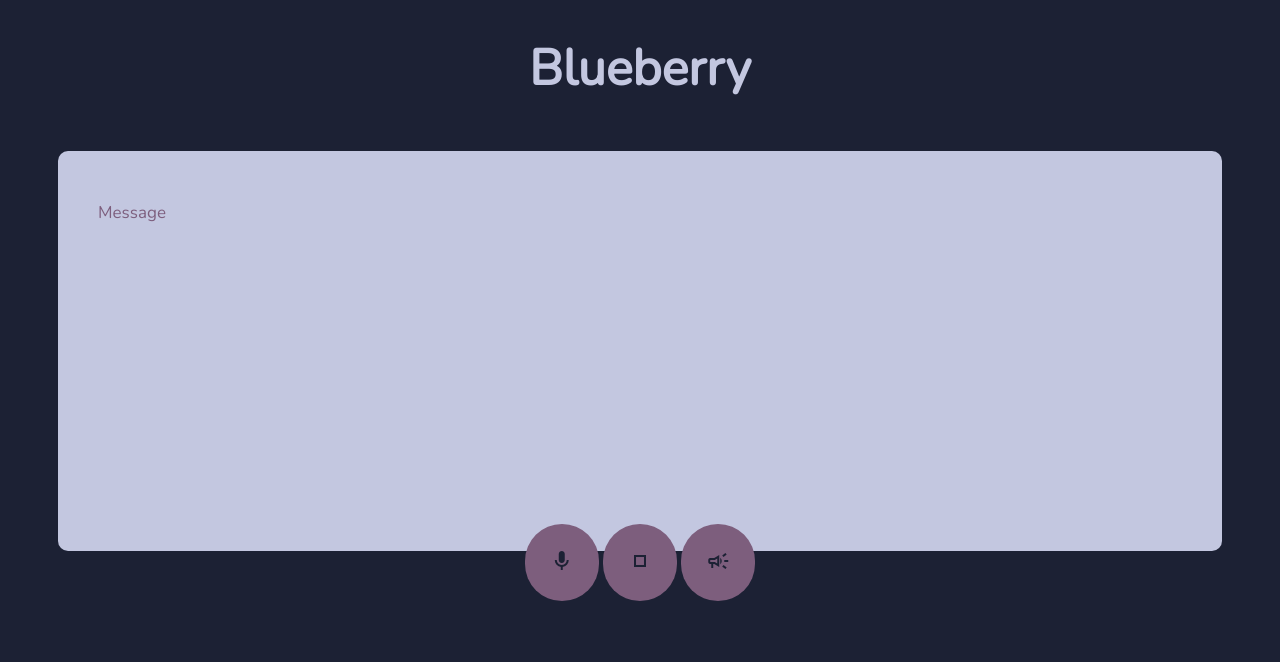
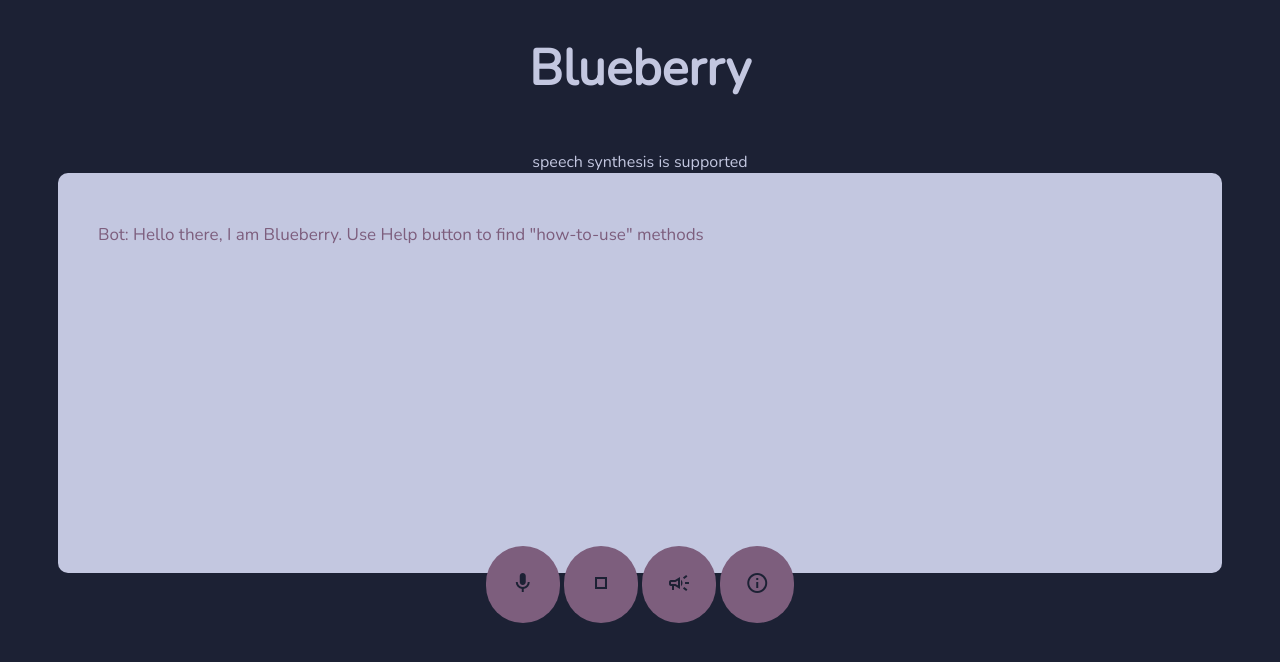
Before and after one commit to YashAgarwal1201/Blueberry, a PHP site: page / in a window 1280 px wide. Shown: the top 662 px of the page. Run offline with PHP 8.4, Linux system fonts and the light colour scheme; some libraries are stand-ins or nearby versions.

Commit message:
commit 1 21-10-2022

```diff
--- a/index.html
+++ b/index.html
@@ -1,6 +1,6 @@
 
 <!DOCTYPE html>
-<html>
+<html lang="en-US">
 <head>
 	<meta charset="utf-8">
 	<meta name="viewport" content="width=device-width, initial-scale=1">
@@ -13,6 +13,7 @@
 
 <body id="body-id">
 	<h1 title="Speech Recognition mini project">Blueberry</h1>
+
 	<div class="speech-class" id="speech-id">
 		<section id="output-id"></section>
 		<section class="message" id="message-id">Message</section>
@@ -24,6 +25,7 @@
 				<i class="material-icons-outlined">stop</i>
 			</button>
 			<button id='speak-btn' onclick="speechSpeak('Please Press start button to start and stop button to stop.')" title="click to purge greet msg"><i class="material-icons-outlined">campaign</i></button>
+			<button id='info-btn' onclick="" title="click to view 'how to use' info"><i class="material-icons-outlined">info</i></button>
 		</section>
 	</div>
 	<!--div>
@@ -38,7 +40,7 @@
 		<button onclick="console.log(typeof(typeof(10)))">lick</button>
 	</div-->
 </body>
-
+<script src="https://cdn.jsdelivr.net/npm/daq-proc/dist/daq-proc.umd.min.js"></script>
 <script src="index.js"></script>
 <!--script src="userDefinedFunctions.js"></script-->
 </html>
--- a/index.js
+++ b/index.js
@@ -6,15 +6,16 @@ const recognition = new window.SpeechRecognition();
 const synthesis = window.speechSynthesis;
 
 var result;
+var greetMsg = 'Hello there, I am Blueberry. Use Help button to find "how-to-use" methods';
 
 // Speech Recognition Function
 function speechRecog (arg) {
-	if($('#start-btn i').text() == 'mic') {
+	/*if($('#start-btn i').text() == 'mic') {
 		$('#start-btn i').text('mic_off')
 	}
 	else {
 		$('#start-btn i').text('mic_off')
-	}
+	}*/
 	if ('SpeechRecognition' in window) {
 		$('#output-id').text('supported speech');
 
@@ -48,9 +49,11 @@ function speechSpeak (arg) {
 
 		let utterance = new SpeechSynthesisUtterance(arg);
 		utterance.lang = 'en-IN';
+		//console.log(synthesis)
 
 		if (arg) {
-			speechSynthesis.speak(utterance);
+			//speechSynthesis.speak(utterance);
+			synthesis.speak(utterance);
 			let voices = synthesis.getVoices();
 			$('#message-id').text('Bot: ' + arg);
 			/*for (let i = 0; i <voices.length; i++)
@@ -63,7 +66,19 @@ function speechSpeak (arg) {
 
 // function to process user's input query
 function queryProcess(arg) {
-	if (arg.includes('say hello')) {
+	let queryProcessVariable = arg
+	if (queryProcessVariable.includes('say hello')) {
+		speechSpeak('hello there, I am Blueberry.')
+	}
+	queryResult(queryProcessVariable)
+}
+
+function queryResult(argument) {
+	// body...
+	let queryResultVariable = argument
+	if (queryResultVariable.includes('say hello')) {
 		speechSpeak('hello there, I am Blueberry.')
 	}
 }
+
+speechSpeak(greetMsg);
--- a/jsonPHP.php
+++ b/jsonPHP.php
@@ -17,4 +17,10 @@ if (strtolower(gettype($jsonData)) == "array" ) {
 	fwrite($fp, $jsonData2);
 	fclose($fp);
 }
+
+class UserData {
+	//properties
+	private $userType;
+	//methods
+}
 ?>
```
